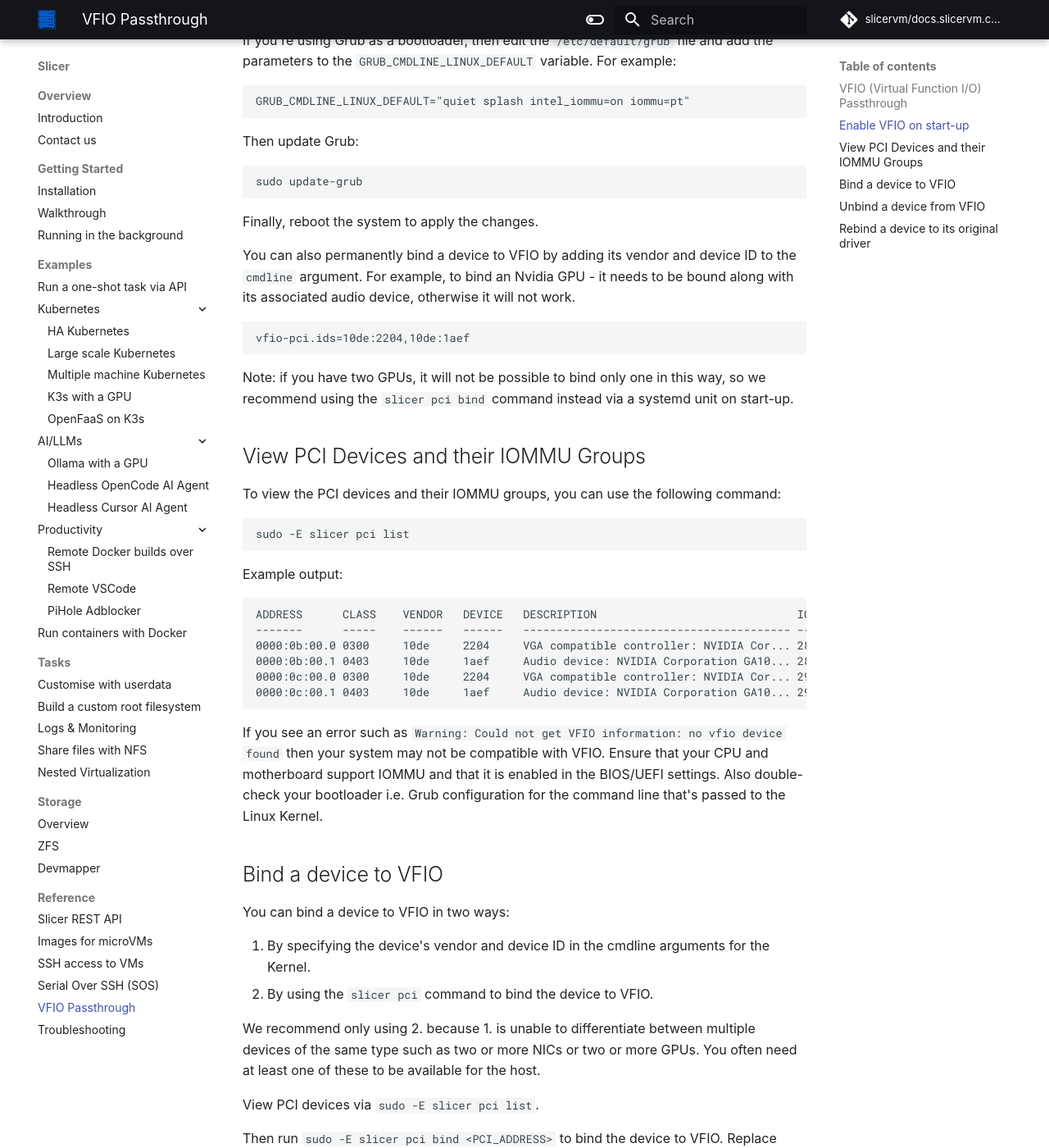
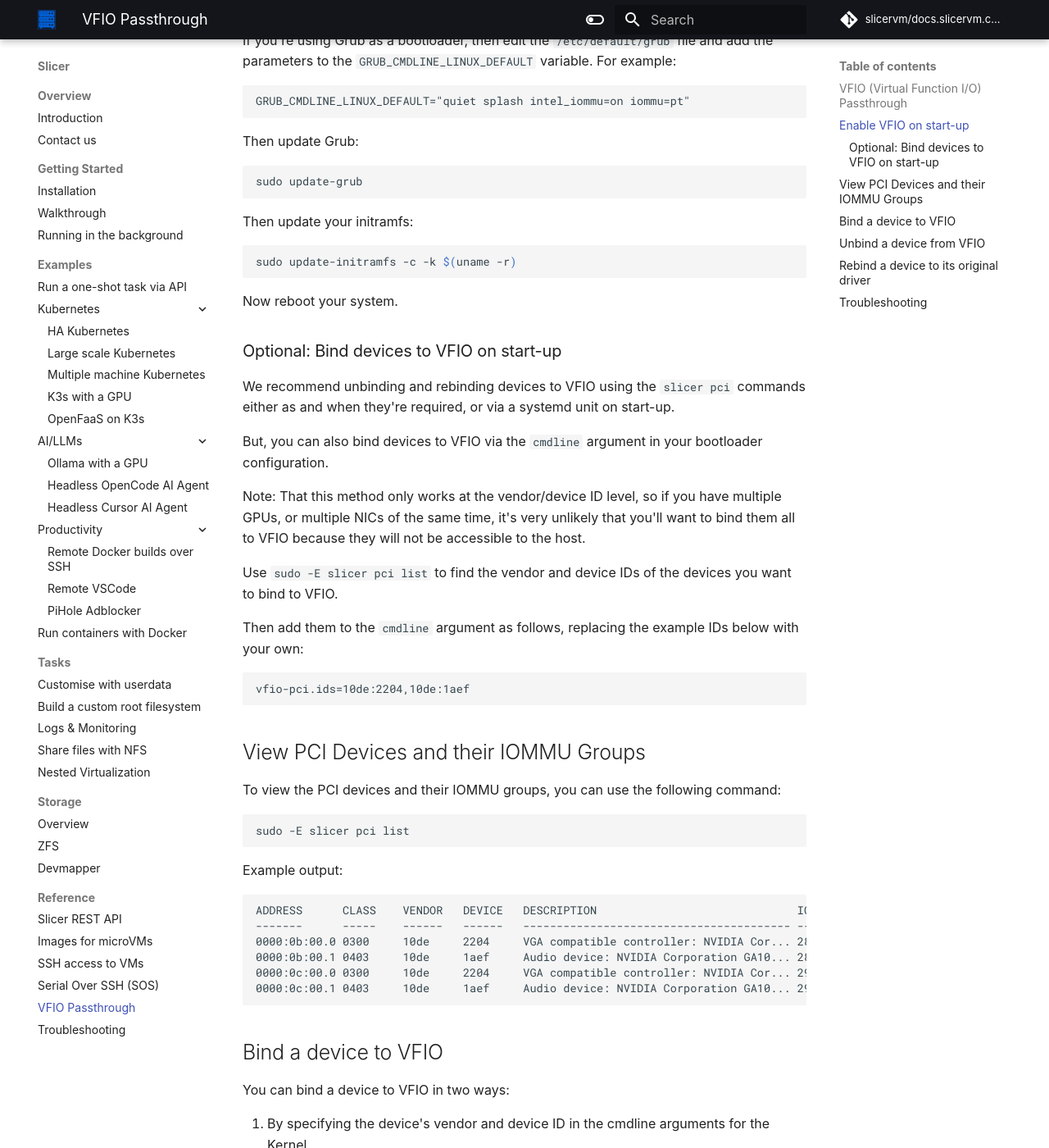
Before and after one commit to slicervm/docs.slicervm.com, an MkDocs documentation site: the page built from docs/reference/vfio.md, in a window 1280 px wide and 1400 px high, scrolled down 800 px. Shown: the whole window at 82% size. Built offline with MkDocs 1.6.1 and Material for MkDocs 9.7.7, drawn with Linux system fonts in a browser that asks for light colours; some web fonts are replaced; comment, search, counter and statistics services are not loaded; some of the changed text lies outside the part shown.

Commit message:
Improve docs on VFIO reference
Signed-off-by: Alex Ellis (OpenFaaS Ltd) <alexellis2@gmail.com>

````diff
--- a/docs/reference/vfio.md
+++ b/docs/reference/vfio.md
@@ -36,15 +36,29 @@ Then update Grub:
 sudo update-grub
 ```
 
-Finally, reboot the system to apply the changes.
+Then update your initramfs:
 
-You can also permanently bind a device to VFIO by adding its vendor and device ID to the `cmdline` argument. For example, to bind an Nvidia GPU - it needs to be bound along with its associated audio device, otherwise it will not work.
+```bash
+sudo update-initramfs -c -k $(uname -r)
+```
+
+Now reboot your system.
+
+### Optional: Bind devices to VFIO on start-up
+
+We recommend unbinding and rebinding devices to VFIO using the `slicer pci` commands either as and when they're required, or via a systemd unit on start-up.
+
+But, you can also bind devices to VFIO via the `cmdline` argument in your bootloader configuration.
+
+Note: That this method only works at the vendor/device ID level, so if you have multiple GPUs, or multiple NICs of the same time, it's very unlikely that you'll want to bind them all to VFIO because they will not be accessible to the host.
+
+Use `sudo -E slicer pci list` to find the vendor and device IDs of the devices you want to bind to VFIO.
+
+Then add them to the `cmdline` argument as follows, replacing the example IDs below with your own:
 
 ```
 vfio-pci.ids=10de:2204,10de:1aef
 ```
-
-Note: if you have two GPUs, it will not be possible to bind only one in this way, so we recommend using the `slicer pci bind` command instead via a systemd unit on start-up.
 
 ## View PCI Devices and their IOMMU Groups
 
@@ -64,8 +78,6 @@ ADDRESS      CLASS    VENDOR   DEVICE   DESCRIPTION
 0000:0c:00.0 0300     10de     2204     VGA compatible controller: NVIDIA Cor... 29           29           vfio-pci
 0000:0c:00.1 0403     10de     1aef     Audio device: NVIDIA Corporation GA10... 29           29           vfio-pci
 ```
-
-If you see an error such as `Warning: Could not get VFIO information: no vfio device found` then your system may not be compatible with VFIO. Ensure that your CPU and motherboard support IOMMU and that it is enabled in the BIOS/UEFI settings. Also double-check your bootloader i.e. Grub configuration for the command line that's passed to the Linux Kernel.
 
 ## Bind a device to VFIO
 
@@ -98,3 +110,15 @@ In the case of the GPU example above, you may want to allocate one of the bound
 sudo -E slicer pci bind 0000:0b:00.0 --driver=nvidia
 sudo -E slicer pci bind 0000:0b:00.1 --driver=snd_hda_intel
 ```
+
+## Troubleshooting
+
+1. Ensure that your CPU and motherboard support IOMMU and that it is enabled in the BIOS/UEFI settings.
+2. Also double-check your bootloader i.e. Grub configuration for the command line that's passed to the Linux Kernel. Did you skip `update-grub` or `update-initramfs`?
+3. Check the output of `sudo dmesg | grep -e DMAR -e IOMMU` for any errors related to IOMMU initialization.
+4. Ensure that the device you are trying to passthrough is not being used by the host system and that it's not already bound to a specific driver.
+5. Verify that the device is in its own IOMMU group using `sudo -E slicer pci list` - you typically have to bind every device within an IOMMU group otherwise they cannot be used in a VM.
+
+After checking all of the above, if you find your devices are all mixed into the same IOMMU group, that means your system is not designed for VFIO.
+
+As an alternative, you can deploy/run the so called "[ACS patches](https://github.com/benbaker76/linux-acs-override)", but they may also have certain security or stability implications. Use at your own risk.
````
